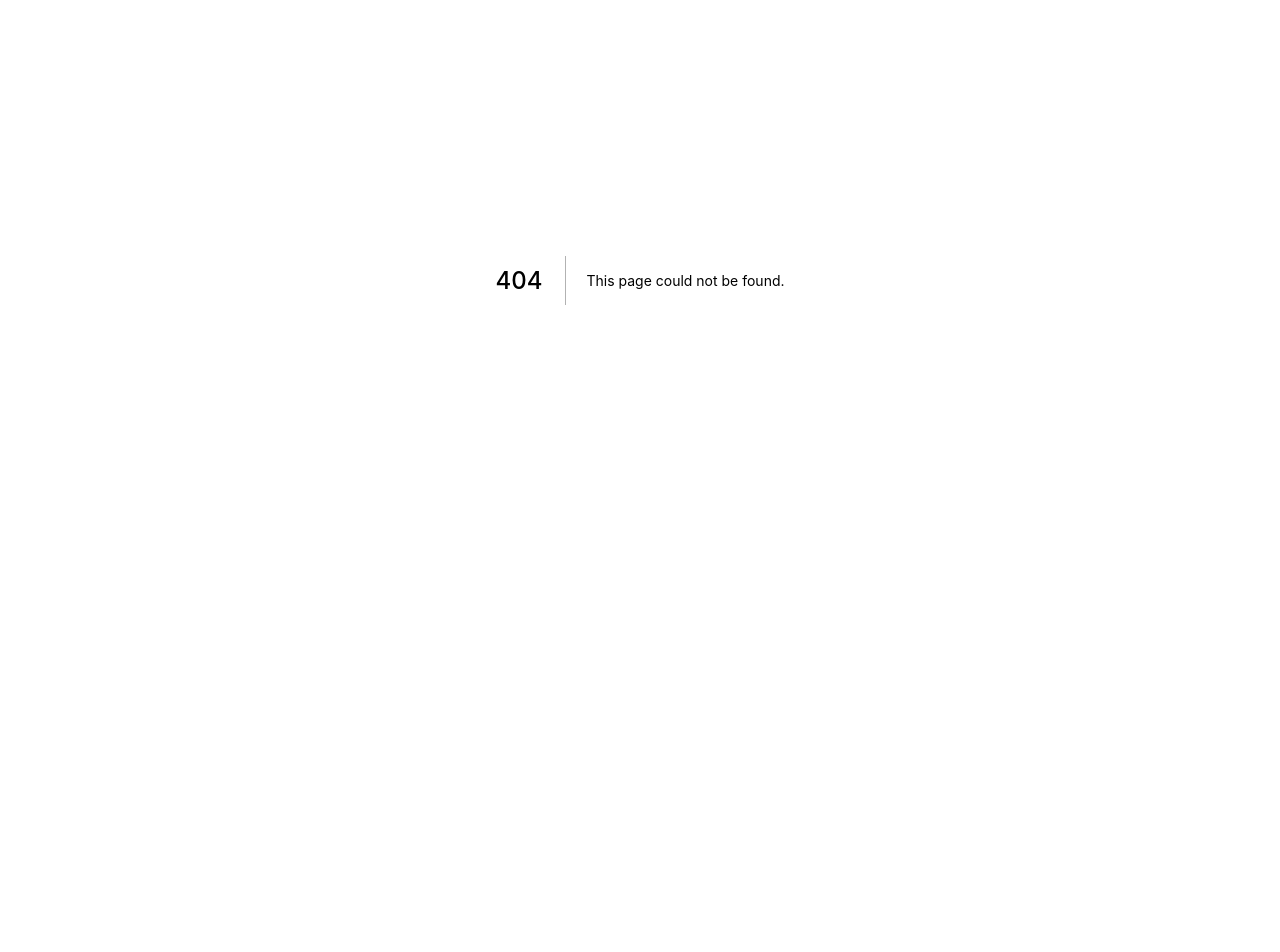
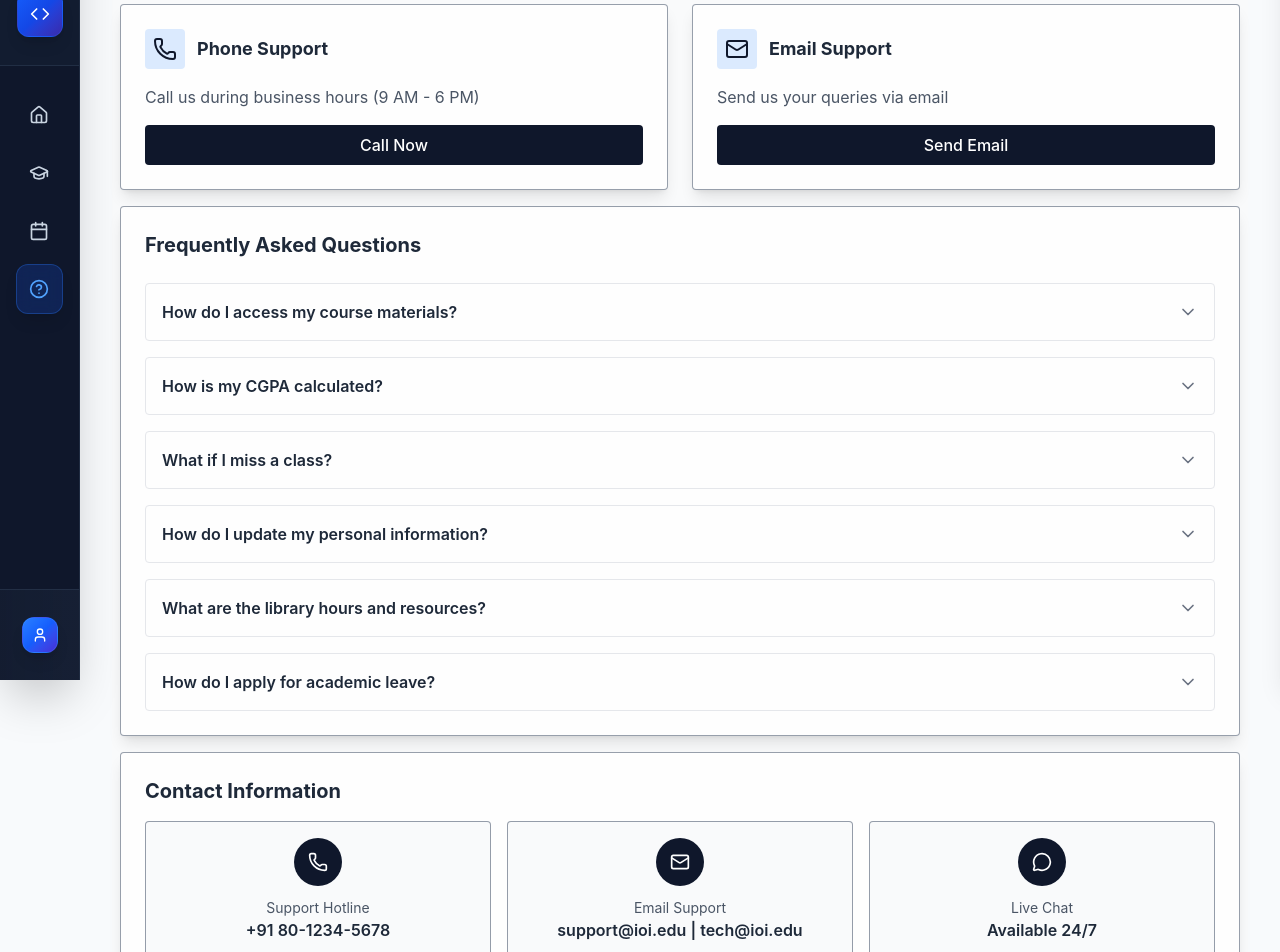
Before and after one commit to PW-IOI-Tech/pwioi-club-frontend, a Next.js app: page /dashboard/student/help in a window 1280 px wide. Before the commit this address had no page. Shown: the part 120-1072 px from the top of the page. Before the commit the page ends 800 px from the top, so only its background shows below. Built offline with nearby package versions, Linux system fonts and the light colour scheme.

Commit message:
Help Page Added

```diff
--- /dev/null
+++ b/src/app/dashboard/student/help/HelpData.ts
@@ -0,0 +1,49 @@
+import { Mail, Phone } from "lucide-react";
+
+export const helpItems = [
+  {
+    icon: Phone,
+    title: "Phone Support",
+    description: "Call us during business hours (9 AM - 6 PM)",
+    action: "Call Now",
+  },
+  {
+    icon: Mail,
+    title: "Email Support",
+    description: "Send us your queries via email",
+    action: "Send Email",
+  },
+];
+
+export const faqs = [
+  {
+    question: "How do I access my course materials?",
+    answer:
+      "You can access all your course materials through the Academics & Course section in your dashboard. Navigate to the 'Academics' menu to find lecture notes, assignments, and supplementary materials for all your enrolled courses.",
+  },
+  {
+    question: "How is my CGPA calculated?",
+    answer:
+      "Your CGPA is calculated based on the weighted average of all completed courses. Each course contributes to your overall CGPA based on its credit hours and the grade you received. The calculation follows the standard 10-point grading scale.",
+  },
+  {
+    question: "What if I miss a class?",
+    answer:
+      "Don't worry! You can catch up using recorded lectures available in your course portal. Additionally, you can download lecture notes and reach out to your instructors during office hours for any clarifications.",
+  },
+  {
+    question: "How do I update my personal information?",
+    answer:
+      "To update your personal information, go to your Student Profile and click on the 'Edit Profile' button. You can modify your contact details, address, and emergency contact information. Some fields may require administrative approval.",
+  },
+  {
+    question: "What are the library hours and resources?",
+    answer:
+      "The library is open Monday through Friday from 8 AM to 10 PM, and weekends from 9 AM to 6 PM. You have access to both physical books and digital resources including e-books, research databases, and online journals.",
+  },
+  {
+    question: "How do I apply for academic leave?",
+    answer:
+      "To apply for academic leave, submit a formal application through the Student Services portal at least 15 days in advance. Include supporting documents and specify the duration of leave. Approval is subject to academic regulations and your current standing.",
+  },
+];
--- /dev/null
+++ b/src/app/dashboard/student/help/HelpSection.tsx
@@ -0,0 +1,148 @@
+"use client";
+
+import React, { useState } from "react";
+import {
+  Phone,
+  Mail,
+  MessageCircle,
+  ChevronDown,
+  ChevronUp,
+} from "lucide-react";
+import { helpItems, faqs } from "./HelpData";
+
+export default function HelpSection() {
+  const [openFaq, setOpenFaq] = useState<number | null>(null);
+
+  const toggleFaq = (index: number) => {
+    setOpenFaq(openFaq === index ? null : index);
+  };
+
+  const handleAction = (actionType: string) => {
+    switch (actionType) {
+      case "Send Email":
+        window.location.href = "mailto:support@ioi.edu";
+        break;
+      case "Call Now":
+        window.location.href = "tel:+91 80-1234-5678";
+        break;
+      default:
+        break;
+    }
+  };
+
+  return (
+    <div className="min-h-screen bg-gray-50 p-2">
+      <div className="max-w-7xl mx-auto space-y-4">
+        <div>
+          <h2 className="text-3xl font-bold text-gray-800 mb-2">
+            Help & Support
+          </h2>
+          <p className="text-gray-600">
+            Get assistance with your academic journey
+          </p>
+        </div>
+
+        <div className="grid grid-cols-1 md:grid-cols-2 gap-6">
+          {helpItems.map((item, index) => {
+            const Icon = item.icon;
+            return (
+              <div
+                key={index}
+                className="bg-white/80 shadow-lg rounded-sm hover:shadow-xl transition-shadow border border-slate-700/50"
+              >
+                <div className="p-6">
+                  <div className="flex items-center space-x-3 mb-4">
+                    <div className="p-2 bg-blue-100 rounded-sm">
+                      <Icon className="w-6 h-6 text-slate-900" />
+                    </div>
+                    <h3 className="text-lg font-bold text-gray-800">
+                      {item.title}
+                    </h3>
+                  </div>
+                  <p className="text-gray-600 mb-4">{item.description}</p>
+                  <button
+                    onClick={() => handleAction(item.action)}
+                    className="w-full bg-slate-900 hover:bg-slate-700 text-white py-2 px-4 rounded-sm font-medium transition-colors cursor-pointer ease-in-out duration-300"
+                  >
+                    {item.action}
+                  </button>
+                </div>
+              </div>
+            );
+          })}
+        </div>
+
+        <div className="bg-white/80 shadow-lg rounded-sm border border-slate-700/50">
+          <div className="p-6">
+            <h3 className="text-xl font-bold text-gray-800 mb-6">
+              Frequently Asked Questions
+            </h3>
+            <div className="space-y-4">
+              {faqs.map((faq, index) => (
+                <div key={index} className="border border-gray-200 rounded-sm">
+                  <button
+                    onClick={() => toggleFaq(index)}
+                    className="w-full px-4 py-4 text-left flex items-center justify-between hover:bg-gray-50 transition-colors rounded-sm cursor-pointer"
+                  >
+                    <h4 className="font-semibold text-gray-800 pr-4">
+                      {faq.question}
+                    </h4>
+                    {openFaq === index ? (
+                      <ChevronUp className="w-5 h-5 text-gray-500 flex-shrink-0" />
+                    ) : (
+                      <ChevronDown className="w-5 h-5 text-gray-500 flex-shrink-0" />
+                    )}
+                  </button>
+                  {openFaq === index && (
+                    <div className="px-4 pb-4">
+                      <p className="text-gray-600 leading-relaxed">
+                        {faq.answer}
+                      </p>
+                    </div>
+                  )}
+                </div>
+              ))}
+            </div>
+          </div>
+        </div>
+
+        <div className="bg-white/80 shadow-lg rounded-sm border border-slate-700/50">
+          <div className="p-6">
+            <h3 className="text-xl font-bold text-gray-800 mb-4">
+              Contact Information
+            </h3>
+            <div className="grid grid-cols-1 md:grid-cols-3 gap-4">
+              <div className="text-center p-4 bg-gray-50 rounded-sm flex items-center justify-center flex-col border border-slate-700/50">
+                <div className="h-12 w-12 rounded-full bg-slate-900 p-1 flex items-center justify-center mb-3">
+                  <Phone className="text-white w-5 h-5" />
+                </div>
+                <div className="text-sm text-gray-600">Support Hotline</div>
+                <div className="font-semibold text-gray-800">
+                  +91 80-1234-5678
+                </div>
+              </div>
+              <div className="text-center p-4 bg-gray-50 rounded-sm flex items-center justify-center flex-col border border-slate-700/50">
+                <div className="h-12 w-12 rounded-full bg-slate-900 p-1 flex items-center justify-center mb-3">
+                  <Mail className="text-white w-5 h-5" />
+                </div>
+                <div className="text-sm text-gray-600">Email Support</div>
+                <div className="font-semibold text-gray-800">
+                  support@ioi.edu | tech@ioi.edu
+                </div>
+              </div>
+              <div className="text-center p-4 bg-gray-50 rounded-sm flex items-center justify-center flex-col border border-slate-700/50">
+                <div className="h-12 w-12 rounded-full bg-slate-900 p-1 flex items-center justify-center mb-3">
+                  <MessageCircle className="text-white w-5 h-5" />
+                </div>
+                <div className="text-sm text-gray-600">Live Chat</div>
+                <div className="font-semibold text-gray-800">
+                  Available 24/7
+                </div>
+              </div>
+            </div>
+          </div>
+        </div>
+      </div>
+    </div>
+  );
+}
--- /dev/null
+++ b/src/app/dashboard/student/help/page.tsx
@@ -0,0 +1,11 @@
+import type { Metadata } from 'next';
+import HelpSection from './HelpSection';
+
+export const metadata: Metadata = {
+  title: 'Help & Support',
+  description: 'Get assistance with your academic journey',
+};
+
+export default function Page() {
+  return <HelpSection />;
+}
```
